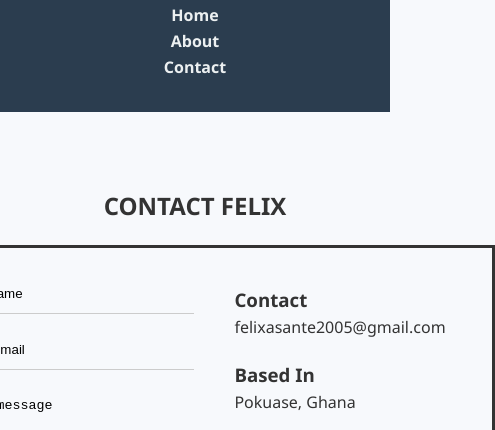
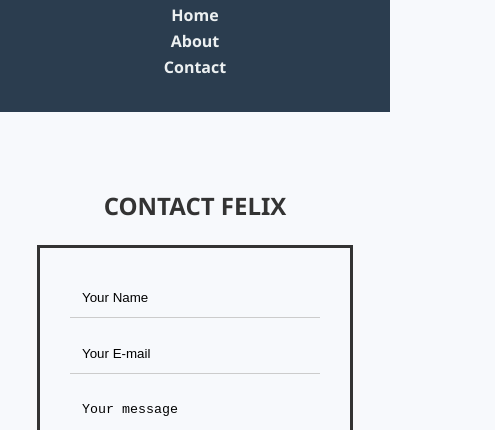
Before and after one commit to unknown-nymus18/portfolio, a plain HTML site: page contact.html in a window 390 px wide. Shown: the part 83-513 px from the top of the page, 495 px wide, since content can reach past the window. Drawn offline with Linux system fonts and the light colour scheme.

Commit message:
Update styles.css

```diff
--- a/styles.css
+++ b/styles.css
@@ -17,9 +17,6 @@ body {
 
 
 
-
-
-
 .container {
   padding: 1.5rem;
   margin-left: 20px;
@@ -27,6 +24,25 @@ body {
 }
 
 @media (max-width: 700px) {
+  .contact-form {
+    flex-direction: column !important;
+    align-items: stretch !important;
+  }
+
+  .contact-form div {
+    display: flex !important;
+    flex-direction: column !important;
+    margin-left: 0 !important;
+    margin-right: 0 !important;
+  }
+  .about-section {
+    padding: 1rem;
+    max-width: 100%;
+  }
+  .about-profile-img img {
+    width: 90px;
+    height: 90px;
+  }
   .container {
     max-width: 100%;
     padding: 1rem;
@@ -38,6 +54,8 @@ body {
 
   header {
     padding: 1rem 0;
+    backdrop-filter: blur(8px);
+    -webkit-backdrop-filter: blur(8px);
   }
 
   nav {
@@ -104,6 +122,7 @@ header {
   width: 100%;
   z-index: 100;
   backdrop-filter: blur(8px);
+  -webkit-backdrop-filter: blur(8px);
   transition: background-color 0.3s ease;
 
 }
@@ -278,9 +297,8 @@ footer {
 
 .contact-form{
   margin: 20px;
+  padding: 30px;
   display: flex;
-  height: 300px;
-  width: 600px;
   border-color: #2c3e50;
   border: solid;
   flex-direction: row;
@@ -364,12 +382,5 @@ footer {
 }
 
 @media (max-width: 700px) {
-  .about-section {
-    padding: 1rem;
-    max-width: 100%;
-  }
-  .about-profile-img img {
-    width: 90px;
-    height: 90px;
-  }
+
 }
```
